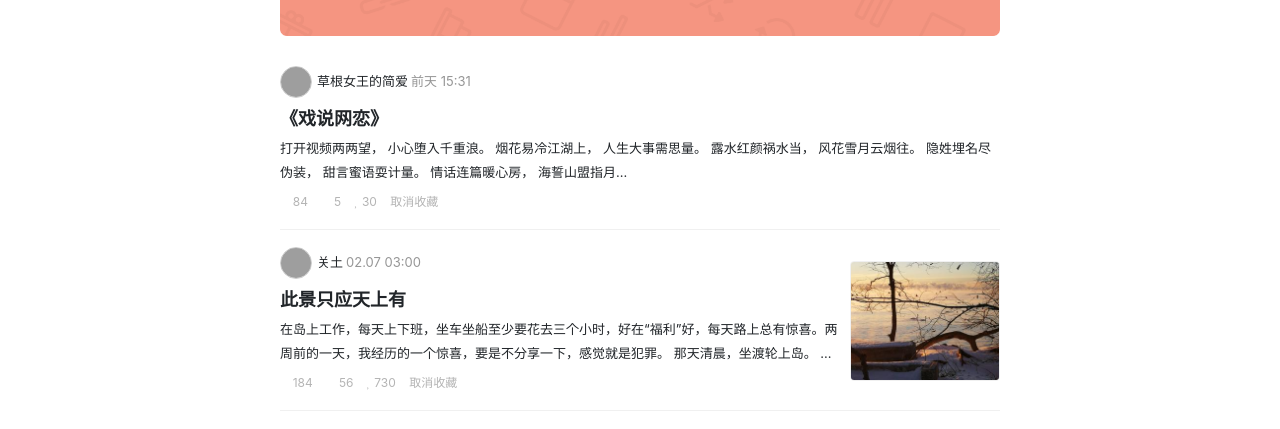
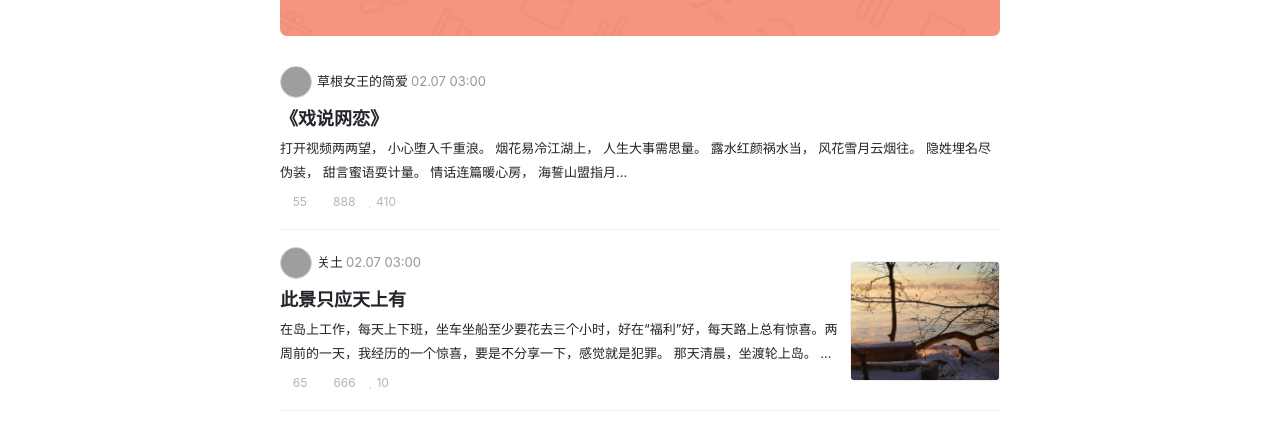
Before and after one commit to DaileyDong/jianshu, a Nuxt app: page /bookmarks in a window 1280 px wide. Shown: the part 165-594 px from the top of the page. Built offline with nearby package versions, Linux system fonts and the light colour scheme; grey boxes are pictures that could not be loaded; a web font is replaced by a local one.

Commit message:
完善收藏页

```diff
--- a/pages/bookmarks.vue
+++ b/pages/bookmarks.vue
@@ -7,40 +7,9 @@
               <img src="../static/bookmarks.png" alt="" class="tag-banner">
               <!--收藏列表-->
               <ul class="nost-list">
-                  <li>
-                      <div class="content">
-                          <div class="author">
-                              <nuxt-link to="/u/123" class="avatar">
-                              <img src="../assets/img/user.jpg" alt="">
-                              </nuxt-link>
-                              <div class="info">
-                                  <nuxt-link to="/u/123" class="nickname">草根女王的简爱</nuxt-link>
-                                   <span class="time">前天 15:31</span>
-                              </div>
-                          </div>
-                          <nuxt-link to="/p/123" class="title">
-                          《戏说网恋》
-                          </nuxt-link>
-                          <p class="abstract">
-                            打开视频两两望， 小心堕入千重浪。 烟花易冷江湖上， 人生大事需思量。 露水红颜祸水当， 风花雪月云烟往。 隐姓埋名尽伪装， 甜言蜜语耍计量。 情话连篇暖心房， 海誓山盟指月...
-                          </p>
-                          <div class="meta">
-                              <nuxt-link to="/p/123">
-                              <i class="fa fa-eye"></i> 84
-                              </nuxt-link>
-                              <nuxt-link to="/p/123">
-                              <i class="fa fa-comment"></i> 5
-                              </nuxt-link>
-                              <span>
-                                  <i class="fa fa-heart"></i> 30
-                              </span>
-                              <a href="javascript:void(0)" class="cancel">取消收藏</a>
-                          </div>
-                      </div>
-                  </li>
-                  <li class="have-img">
-                       <nuxt-link to="/p/123" class="wrap-img">
-                       <img src="../static/shou1.jpg" alt="" >
+                  <li :class="book.src==''?'':haveImg" v-for="(book,index) in bookmarks" :key="index" @mouseover="is_mark=index" @mouseout="is_mark=null">
+                       <nuxt-link to="/p/123" class="wrap-img" v-if="book.src==''?false:true">
+                       <img :src="book.src" alt="" >
                        </nuxt-link>
                     <div class="content">
                           <div class="author">
@@ -48,27 +17,27 @@
                               <img src="../assets/img/user.jpg" alt="">
                               </nuxt-link>
                               <div class="info">
-                                  <nuxt-link to="/u/123" class="nickname">关土</nuxt-link>
+                                  <nuxt-link to="/u/123" class="nickname">{{book.nickname}}</nuxt-link>
                                    <span class="time">02.07 03:00</span>
                               </div>
                           </div>
                           <nuxt-link to="/p/123" class="title">
-                          此景只应天上有
+                          {{book.title}}
                           </nuxt-link>
                           <p class="abstract">
-                           在岛上工作，每天上下班，坐车坐船至少要花去三个小时，好在“福利”好，每天路上总有惊喜。两周前的一天，我经历的一个惊喜，要是不分享一下，感觉就是犯罪。 那天清晨，坐渡轮上岛。 ...
+                           {{book.abstract}}
                           </p>
                           <div class="meta">
                               <nuxt-link to="/p/123">
-                              <i class="fa fa-eye"></i> 184
+                              <i class="fa fa-eye"></i> {{book.eye}}
                               </nuxt-link>
                               <nuxt-link to="/p/123">
-                              <i class="fa fa-comment"></i> 56
+                              <i class="fa fa-comment"></i> {{book.comments}}
                               </nuxt-link>
                               <span>
-                                  <i class="fa fa-heart"></i> 730
+                                  <i class="fa fa-heart"></i> {{book.heart}}
                               </span>
-                              <a href="javascript:void(0)" class="cancel">取消收藏</a>
+                              <a href="javascript:void(0)" v-show="is_mark==index?true:false" class="cancel">取消收藏</a>
                           </div>
                       </div>
                   </li>
@@ -82,6 +51,16 @@
 import MyHeader from "~/components/MyHeader";
 export default {
   name:'bookmarks',
+  data(){
+      return{
+          bookmarks:[
+              {src:'',nickname:'草根女王的简爱',title:'《戏说网恋》',abstract:' 打开视频两两望， 小心堕入千重浪。 烟花易冷江湖上， 人生大事需思量。 露水红颜祸水当， 风花雪月云烟往。 隐姓埋名尽伪装， 甜言蜜语耍计量。 情话连篇暖心房， 海誓山盟指月...',eye:55,comments:888,heart:410},
+              {src:require('../static/shou1.jpg'),nickname:'关土',title:'此景只应天上有',abstract:'在岛上工作，每天上下班，坐车坐船至少要花去三个小时，好在“福利”好，每天路上总有惊喜。两周前的一天，我经历的一个惊喜，要是不分享一下，感觉就是犯罪。 那天清晨，坐渡轮上岛。 ...',eye:65,comments:666,heart:10},
+          ],
+          haveImg:'have-img',
+          is_mark:null
+      }
+  },
   components:{
       MyHeader
   }
@@ -129,6 +108,9 @@ export default {
  font-weight: 700;
  display: inline-block;
 }
+.nost-list .content .title:hover{
+    text-decoration: underline!important;
+}
 .nost-list .abstract{
     margin-bottom: 8px;
     font-size: 13px;
@@ -142,6 +124,9 @@ export default {
 }
 .nost-list .meta a{
     margin-right: 10px;
+}
+.nost-list .meta a:hover{
+    color: #787878!important;
 }
 .nost-list .meta span{
     margin-right: 10px;
```
